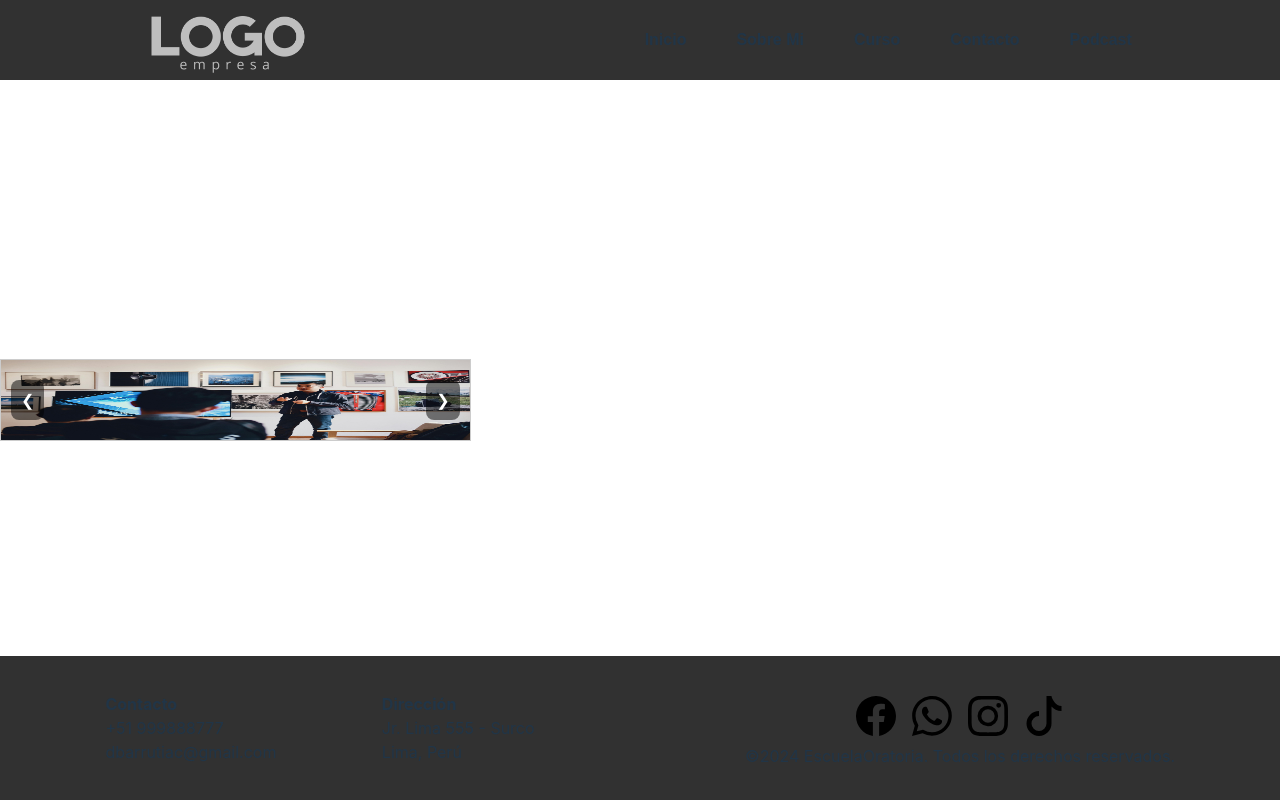
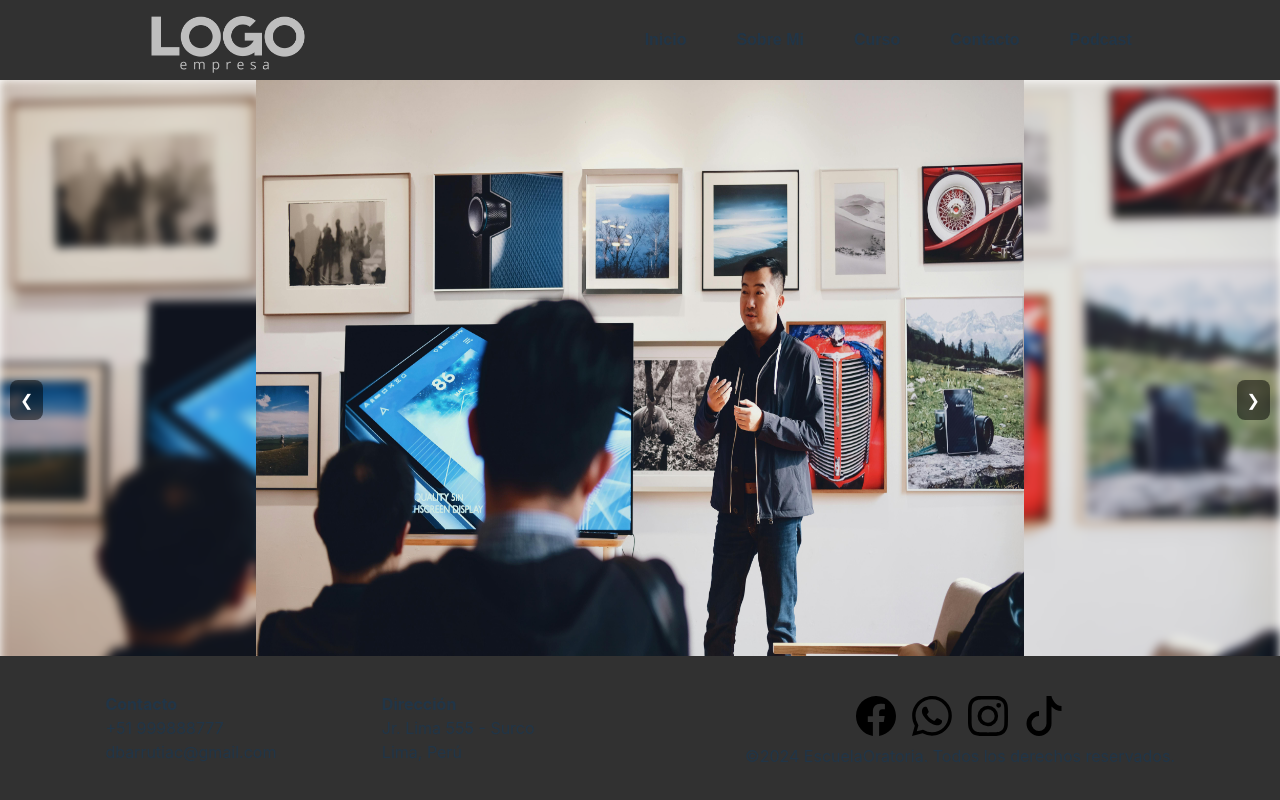
Before and after one commit to JUnzuetaLuza/escuelaOratoria, a React (Vite) app: page / in a window 1280 px wide. Built offline with nearby package versions, Linux system fonts and the light colour scheme.

Commit message:
fix(Inicio): Carrousel image fixed

```diff
--- a/src/components/Carrousel/Carrousel.jsx
+++ b/src/components/Carrousel/Carrousel.jsx
@@ -33,7 +33,7 @@ export const Carrousel = () => {
     }
 
     return (
-        <div className={css.container}>
+        <div className={css.container} >
             <div className={css.carouselInner} style={{ transform: `translateX(-${currentSlide * 100}%)` }}>
                 {slides.map((slide, index) => (
                     <div className={css.carouselItem} key={index}>
--- a/src/components/Carrousel/Carrousel.module.css
+++ b/src/components/Carrousel/Carrousel.module.css
@@ -4,13 +4,25 @@
     width: 100%;
     margin: auto;
     overflow: hidden;
-    border: 1px solid #ccc;
+}
+.container::before {
+    content: "";
+    position: absolute;
+    top: 0;
+    right: 0;
+    width: 100%;
+    height: 100%;
+    background: #000 url(../../assets/SobreMi.jpg) no-repeat fixed center;
+    background-size: cover;
+    filter: blur(5px);
+    z-index: -1;
 }
 
 .carouselInner {
     display: flex;
     width: 100%;
     transition: transform 0.5s ease;
+    filter: blur(0);
 }
 
 .carouselItem {
@@ -19,8 +31,10 @@
 }
 
 .carouselItem img {
-    width: 100%;
+    height: 80vh;
+    width: 60%;
     display: block;
+    margin: 0 auto;
 }
 
 .carouselControl {
```
